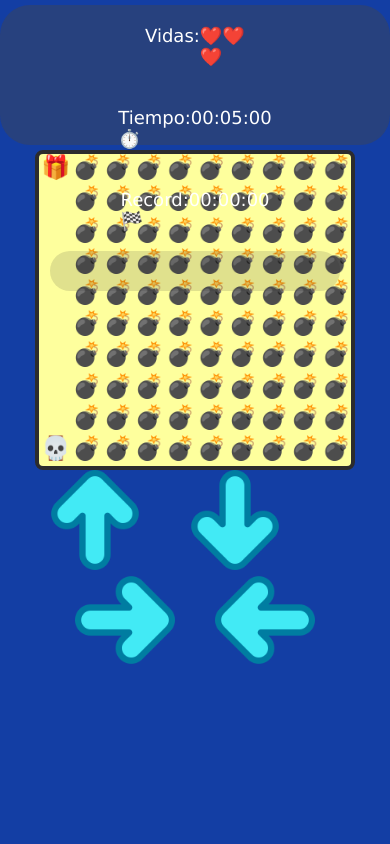
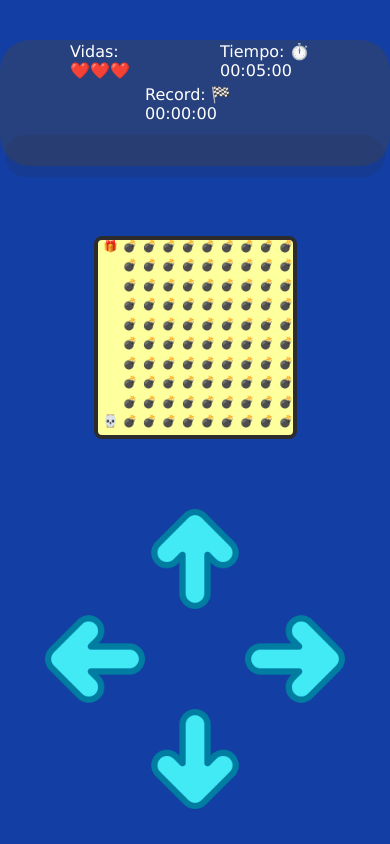
Before and after one commit to MontielDev/Carrera-Espacial_VideoGame_Javascript, a plain HTML site: page index.html in a window 390 px wide. Drawn offline with Linux system fonts and the light colour scheme.

Commit message:
responsive

```diff
--- a/CSS/styles.css
+++ b/CSS/styles.css
@@ -11,7 +11,7 @@ body {
     align-items: center;
     justify-content: center;
     flex-wrap: wrap;
-    max-height: 100vh;
+    height: 100vh;
     max-width: 100vw;
 }
 
@@ -27,7 +27,6 @@ canvas {
     justify-content: center;
     margin: 0 auto;
     width: 100vw;
-    flex-direction: row;
 }
 
 
@@ -46,96 +45,114 @@ canvas {
 
 #up {
     transform: rotate(180deg);
-    width: 100px;
+    width: 100vw;
     height: 100px;
+    object-fit: contain;
 }
 
 #up:hover {
-    width: 110px;
-    height: 110px;
+    cursor: pointer;
 }
 
 #left {
     transform: rotate(90deg);
     width: 100px;
     height: 100px;
+    object-fit: contain;
 }
 
 #left:hover {
-    width: 110px;
-    height: 110px;
+    cursor: pointer;
 }
 
 #right {
     transform: rotate(270deg);
     width: 100px;
     height: 100px;
+    object-fit: contain;
 }
 
 #right:hover {
-    width: 110px;
-    height: 110px;
+    cursor: pointer;
 }
 
 #down {
-    width: 100px;
+    width: 100vw;
     height: 100px;
+    object-fit: contain;
 }
 
 #down:hover {
-    width: 110px;
-    height: 110px;
+    cursor: pointer;
 }
 
 .messages {
     display: flex;
     flex-wrap: wrap;
-    margin: 5px;
+    margin: 5px 5px 0px 5px;
     width: 100vw;
-    height: 140px;
+    height: 15%;
     max-width: 100vw;
     justify-content: center;
     background-color: #45464868;
     border-radius: 30px;
-    position: relative;
 }
 
 .messages p {
     display: flex;
     width: 100px;
-    margin: 0px 50px 0px 50px;
+    height: 2%;
+    margin: 0px 5px;
     padding: 20px;
-    font-size: 18px;
+    font-size: 16px;
     justify-content: center;
+    flex-direction: column;
 }
 
 .messages p:nth-child(4) {
+    display: flex;
     width: 100vw;
-    align-items: center;
     background-color: #2c2c2d24;
     border-radius: 30px;
+    text-align: center;
 }
 
 
 
 
 @media (max-width: 440px) {
-    button {
-        margin-top: 25px;
-    }
 
     #up,
     #left,
     #right,
     #down
-     {
-        width: 100px;
-        /* margin-left: 100%;
-        margin-right: 100%; */
+    {
+        object-fit: contain;
+    }
+    .messages p:nth-child(4) {
+        margin-top: 10px;
     }
 }
 
+@media (max-width: 339px) {
 
+    #up,
+    #down {
+        margin: 0;
+        width: 100%;
+        height: 50px;
+    }
+    #left,
+    #right {
+        margin: 0px 15px;
+        width: 50px;
+        height: 50px;
+    }
+
+    .messages {
+        padding-bottom: 50px;
+    }
+}
 
 
 
--- a/JS/game.js
+++ b/JS/game.js
@@ -37,9 +37,9 @@ let enemyPositions = [];
 
 function setCanvasSize(){
     if(window.innerHeight > window.innerWidth) {
-        canvasSize = window.innerWidth * 0.8;
+        canvasSize = window.innerWidth * 0.5;
     } else {
-        canvasSize = window.innerHeight * 0.8;
+        canvasSize = window.innerHeight * 0.5;
     }
 
     canvas.setAttribute('width', canvasSize);
--- a/index.html
+++ b/index.html
@@ -20,9 +20,9 @@
 
         <div class="btns">
             <img src="./IMG/flecha.png" alt="flecha-arriba" id="up">
+            <img src="./IMG/flecha.png" alt="flecha-izquierda" id="left">
+            <img src="./IMG/flecha.png" alt="flecha-derecha" id="right">
             <img src="./IMG/flecha.png" alt="flecha-abajo"id="down">
-            <img src="./IMG/flecha.png" alt="flecha-derecha" id="right">
-            <img src="./IMG/flecha.png" alt="flecha-izquierda" id="left">
         </div>
 
     </div>
```
